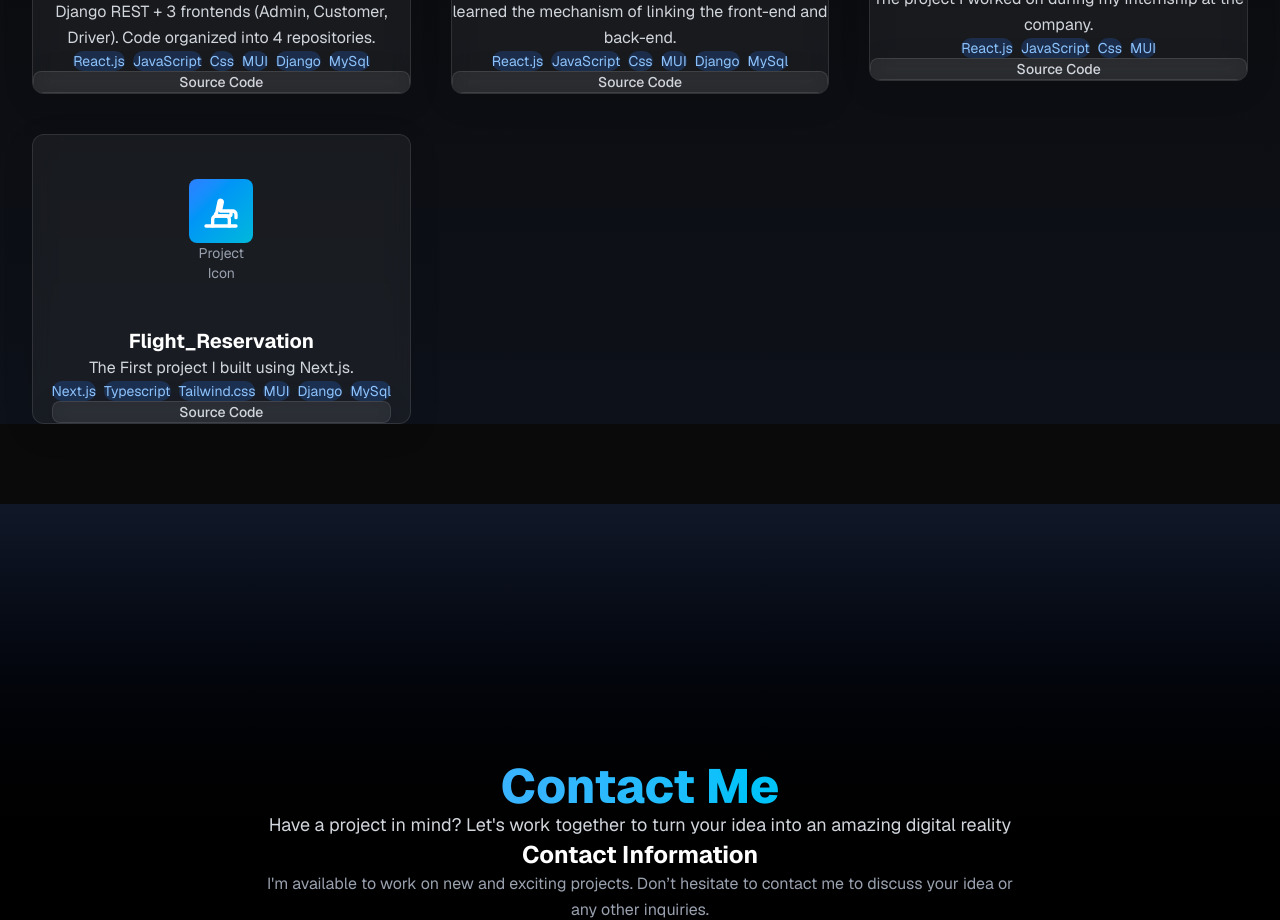
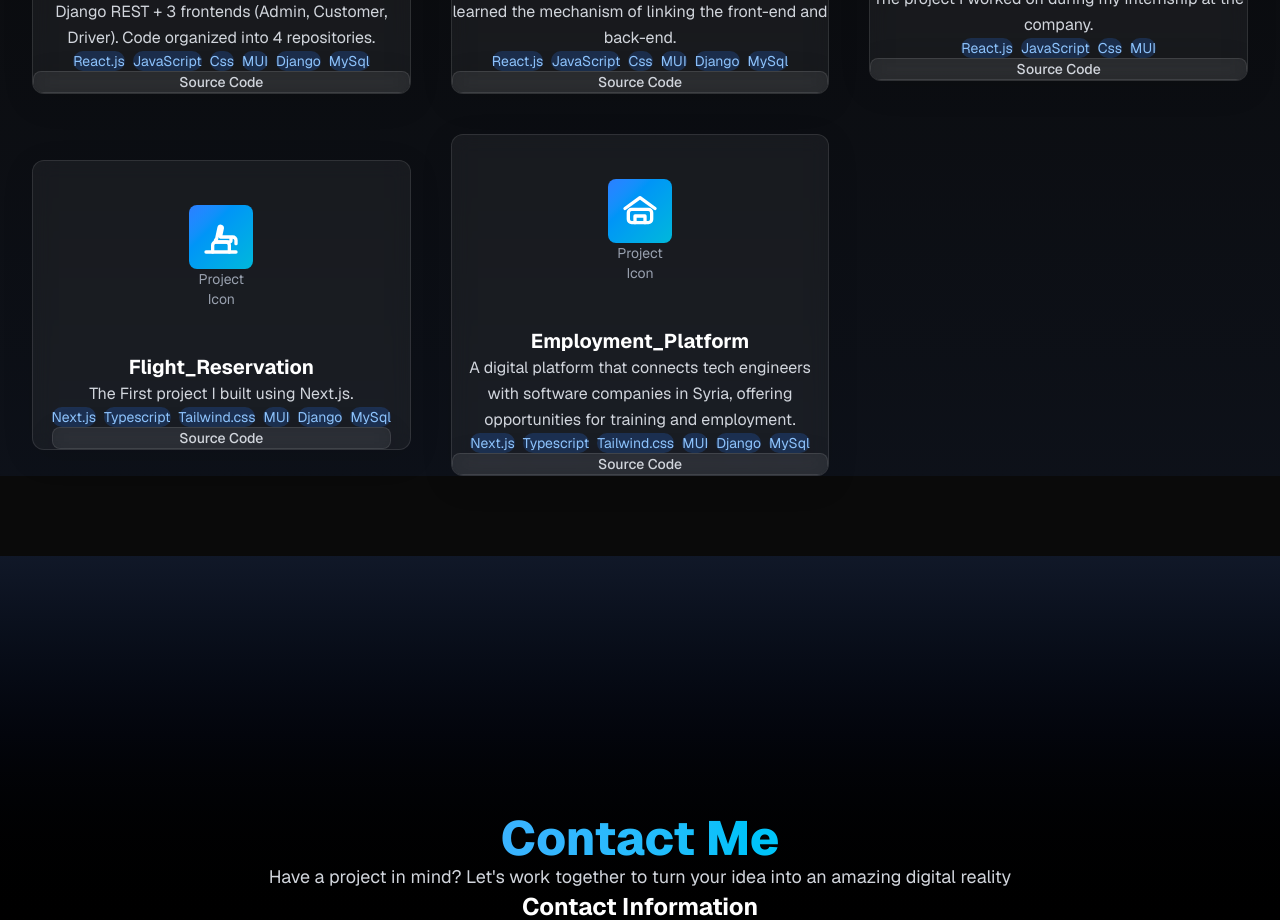
Before and after one commit to zafermakki/Portfolio, a Next.js app: page / in a window 1280 px wide. Shown: the part 2900-3820 px from the top of the page. Built offline with nearby package versions, Linux system fonts and the light colour scheme.

Commit message:
add new project

```diff
--- a/app/components/Projects.tsx
+++ b/app/components/Projects.tsx
@@ -33,6 +33,13 @@ const projectIcons: Record<number, React.ReactNode> = {
       <path d="M7 21v-4a2 2 0 012-2h6a2 2 0 012 2v4" strokeWidth={2} strokeLinecap="round" strokeLinejoin="round"/>
     </svg>
   ),
+  5: (
+    <svg className="w-10 h-10 text-white" fill="none" stroke="currentColor" viewBox="0 0 24 24">
+      <path d="M3 10.5L12 4l9 6.5" strokeWidth={2} strokeLinecap="round" strokeLinejoin="round"/>
+      <rect x="5" y="11" width="14" height="8" rx="2" strokeWidth={2} strokeLinecap="round" strokeLinejoin="round"/>
+      <path d="M9 19v-4h6v4" strokeWidth={2} strokeLinecap="round" strokeLinejoin="round"/>
+    </svg>
+  )
 };
 
 const Projects = () => {
@@ -91,6 +98,14 @@ const Projects = () => {
       description: 'The First project I built using Next.js.',
       technologies: ['Next.js', 'Typescript', 'Tailwind.css', 'MUI', 'Django', 'MySql'],
       githubUrl: 'https://github.com/zafermakki/Flight_Reservation/blob/main/README.md',
+      featured: false,
+    },
+    {
+      id: 5,
+      title: 'Employment_Platform',
+      description: 'A digital platform that connects tech engineers with software companies in Syria, offering opportunities for training and employment.',
+      technologies: ['Next.js', 'Typescript', 'Tailwind.css', 'MUI', 'Django', 'MySql'],
+      githubUrl: 'https://github.com/zafermakki/Employment_Platform',
       featured: false,
     },
   ];
```
